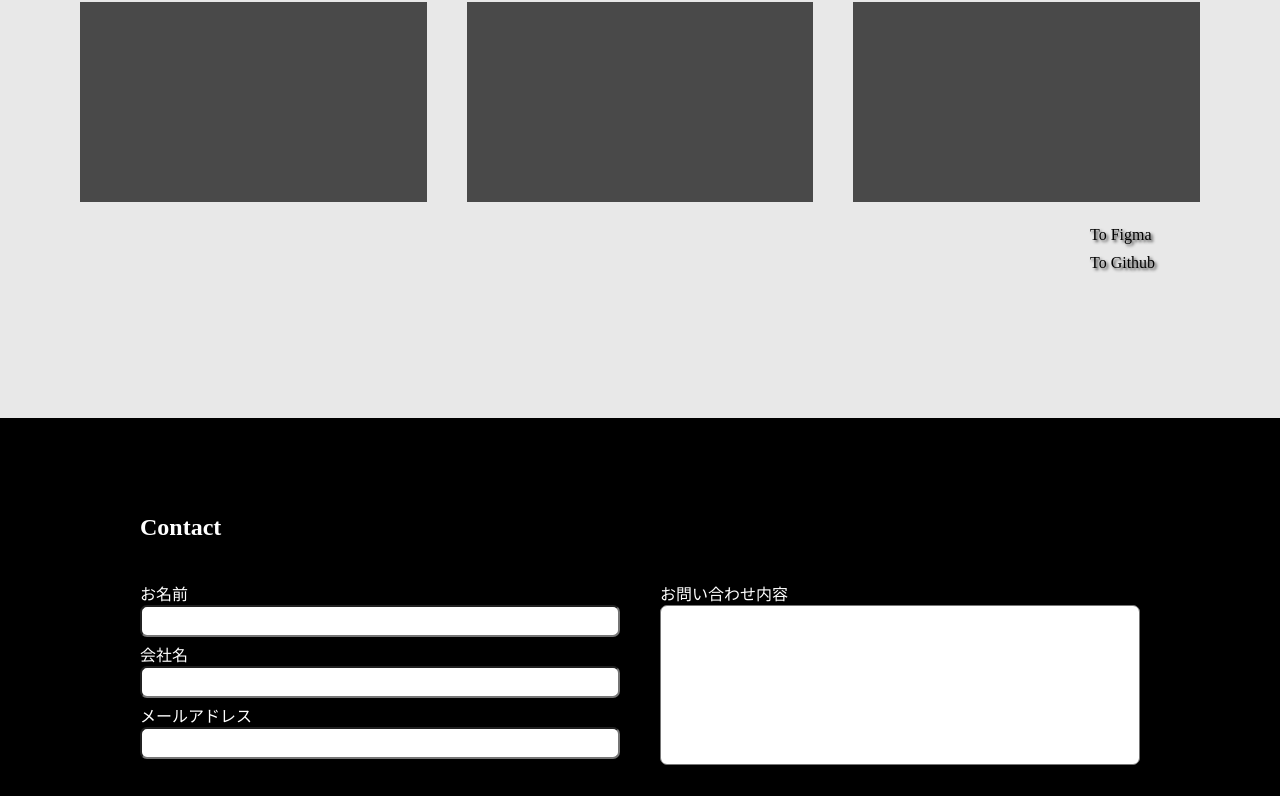
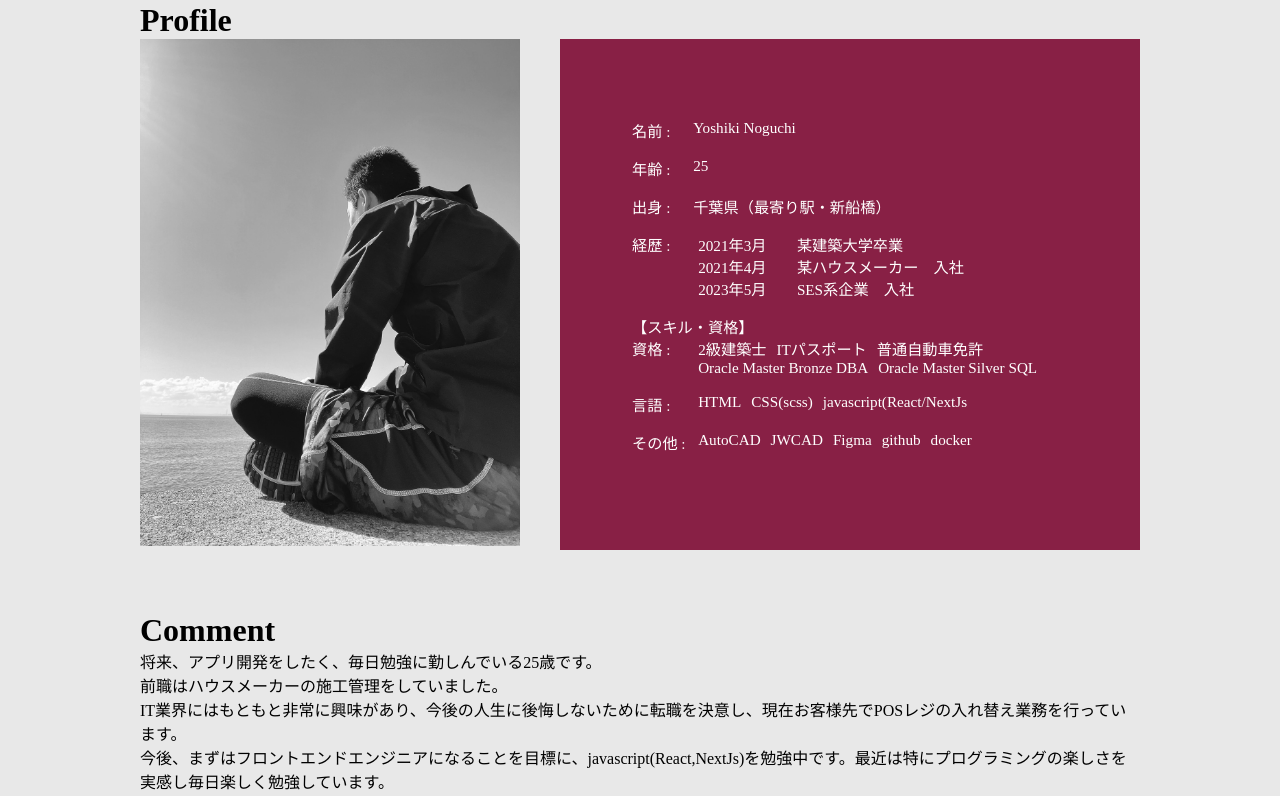
Before and after one commit to monosan77/portfolio00, a Next.js app: page / in a window 1280 px wide. Shown: the part 974-1770 px from the top of the page. Built offline with nearby package versions, Linux system fonts and the light colour scheme.

Commit message:
aboutファイルを追加

```diff
--- /dev/null
+++ b/src/components/About.jsx
@@ -0,0 +1,59 @@
+import React from "react";
+import styles from "./About.module.css";
+import { profileData, skils } from "./AboutData";
+
+export function About() {
+  return (
+    <div className={styles.contents}>
+      <div className={styles.About}>
+        <div className={styles.Profile}>
+          <h2 className={styles.title}>Profile</h2>
+          <div className={styles.content}>
+            <div className={styles.left}>
+              <img src="/index-IMG/me.jpg" alt="" />
+            </div>
+            <div className={styles.right}>
+              <dl>
+                {profileData.map((value, key) => {
+                  return (
+                    <div key={key}>
+                      <dt>{value.title} : </dt>
+                      <dd>{value.data}</dd>
+                    </div>
+                  );
+                })}
+
+                <p>【スキル・資格】</p>
+
+                {skils.map((value, key) => {
+                  return (
+                    <div key={key}>
+                      <dt>{value.title} : </dt>
+                      <dd>{value.data}</dd>
+                    </div>
+                  );
+                })}
+              </dl>
+            </div>
+          </div>
+        </div>
+        <div className={styles.Comment}>
+          <h2 className={styles.title}>Comment</h2>
+          <div className={styles.text}>
+            <p>
+              将来、アプリ開発をしたく、毎日勉強に勤しんでいる25歳です。
+              <br />
+              前職はハウスメーカーの施工管理をしていました。
+              <br />
+              IT業界にはもともと非常に興味があり、今後の人生に後悔しないために転職を決意し、現在お客様先でPOSレジの入れ替え業務を行っています。
+              <br />
+              今後、まずはフロントエンドエンジニアになることを目標に、javascript(React,NextJs)を勉強中です。最近は特にプログラミングの楽しさを実感し毎日楽しく勉強しています。
+              <br />
+              実務未経験ではありますが、目標に向かって積極的に挑戦していきたいと思います。
+            </p>
+          </div>
+        </div>
+      </div>
+    </div>
+  );
+}
--- /dev/null
+++ b/src/components/About.module.css
@@ -0,0 +1,49 @@
+.contents {
+  padding: 136px 0;
+  background-color: var(--main-color);
+}
+.title {
+  font-size: 2rem;
+}
+.About {
+  width: var(--main-width);
+  margin: 0 auto;
+}
+.Profile {
+  margin-bottom: 62px;
+}
+.content {
+  display: flex;
+  justify-content: space-between;
+}
+.left {
+  width: 38%;
+}
+.left img {
+  width: 100%;
+}
+.right {
+  width: 58%;
+  display: flex;
+  justify-content: center;
+  align-items: center;
+  background-color: #882045;
+  font-size: 0.95rem;
+  color: #fff;
+  padding: 42px 72px;
+}
+.right dl div {
+  display: flex;
+  margin-bottom: 16px;
+}
+.right dl dt {
+  width: 62px;
+}
+.right dl dd {
+  width: calc(100% - 56px);
+  display: flex;
+  flex-wrap: wrap;
+}
+.right dl dd p {
+  margin: 0 5px;
+}
--- /dev/null
+++ b/src/components/AboutData.jsx
@@ -0,0 +1,66 @@
+import React from "react";
+
+// 経歴データ（詳細）
+const Career = [
+  "2021年3月　　某建築大学卒業",
+  "2021年4月　　某ハウスメーカー　入社",
+  "2023年5月　　SES系企業　入社",
+];
+
+// 有資格
+const skil = [
+  "2級建築士",
+  "ITパスポート",
+  "普通自動車免許",
+  "Oracle Master Bronze DBA",
+  "Oracle Master Silver SQL",
+];
+
+// 開発言語
+const lang = ["HTML", "CSS(scss)", "javascript(React/NextJs"];
+// その他のスキル
+const other = ["AutoCAD", "JWCAD", "Figma", "github", "docker"];
+
+// 経歴データ
+export const profileData = [
+  {
+    title: "名前",
+    data: "Yoshiki Noguchi",
+  },
+  {
+    title: "年齢",
+    data: "25",
+  },
+  {
+    title: "出身",
+    data: "千葉県（最寄り駅・新船橋）",
+  },
+  {
+    title: "経歴",
+    data: Career.map((vaule, key) => {
+      return <p key={key}>{vaule}</p>;
+    }),
+  },
+];
+
+// スキル・資格
+export const skils = [
+  {
+    title: "資格",
+    data: skil.map((value, key) => {
+      return <p key={key}>{value}</p>;
+    }),
+  },
+  {
+    title: "言語",
+    data: lang.map((value, key) => {
+      return <p key={key}>{value}</p>;
+    }),
+  },
+  {
+    title: "その他",
+    data: other.map((value, key) => {
+      return <p key={key}>{value}</p>;
+    }),
+  },
+];
--- a/src/components/MainContents.jsx
+++ b/src/components/MainContents.jsx
@@ -1,6 +1,8 @@
 import Link from "next/link";
 import React from "react";
 import styles from "./MainContents.module.css";
+import { Works } from "./Works";
+import { About } from "./About";
 
 export function MainContents() {
   return (
@@ -9,38 +11,8 @@ export function MainContents() {
         <h1>Works</h1>
         <h1 className={styles.active}>About</h1>
       </div>
-      <div className={styles.contents}>
-        <div className={styles.Works}>
-          <div className={styles.grid}>
-            <div className={styles.app}></div>
-            <div className={styles.app}></div>
-            <div className={styles.app}></div>
-          </div>
-          <div className={styles.links}>
-            <Link
-              className={styles.anchor}
-              href="https://www.figma.com/file/IEGcKQ1AzyewKrDR85gpP8/My-Portfolio?type=design&node-id=1%3A2&mode=design&t=aWF1WKMwt4iO1c8d-1"
-              target="_blank"
-            >
-              <p>To Figma </p>
-              <img src="/index-IMG/icons8-外部リンク-48.png" alt="" />
-            </Link>
-          </div>
-          <div className={styles.links}>
-            <Link
-              className={styles.anchor}
-              href="https://github.com/monosan77/portfolio00.git"
-              target="_blank"
-            >
-              <p>To Github </p>
-              <img src="/index-IMG/icons8-外部リンク-48.png" alt="" />
-            </Link>
-          </div>
-        </div>
-        {/* <div className="About">
-
-        </div> */}
-      </div>
+      {/* <Works /> */}
+      <About />
     </div>
   );
 }
--- a/src/components/MainContents.module.css
+++ b/src/components/MainContents.module.css
@@ -20,88 +20,3 @@
   border: solid 3px var(--main-color);
   border-bottom: none;
 }
-
-.contents {
-  padding: 136px 0;
-  background-color: var(--main-color);
-}
-.Works {
-  width: var(--sub-width);
-  margin: 0 auto;
-}
-.grid {
-  display: grid;
-  grid-template-columns: 1fr 1fr 1fr;
-  gap: 40px;
-  margin-bottom: 24px;
-}
-.grid .app {
-  width: 100%;
-  height: 200px;
-  background-color: rgb(73, 73, 73);
-  cursor: pointer;
-}
-.links {
-  width: 100%;
-  display: flex;
-  justify-content: right;
-}
-.anchor {
-  width: 110px;
-  display: flex;
-  align-items: center;
-  position: relative;
-  text-shadow: 2px 2px 3px #333;
-  margin-bottom: 10px;
-}
-.anchor img {
-  width: 15px;
-  height: 15px;
-  margin-left: 10px;
-  opacity: 0;
-}
-.anchor:hover img {
-  animation: fade 0.2s linear 0.2s forwards;
-}
-.anchor:hover p {
-  color: var(--accent-color);
-}
-.anchor::after {
-  content: "";
-  width: 0%;
-  height: 2px;
-  background-color: #000;
-  position: absolute;
-  bottom: -5px;
-  left: 0;
-  transition: 0.3s;
-}
-.anchor::before {
-  content: "";
-  opacity: 0;
-  width: 7px;
-  height: 7px;
-  border-color: #000 #000 transparent transparent;
-  border-width: 2px;
-  border-style: solid;
-  position: absolute;
-  bottom: -14px;
-  left: 0%;
-  transition: 0.2s;
-  transform: translate(-50%, -50%) rotate(45deg);
-}
-.anchor:hover:after {
-  width: 100%;
-}
-.anchor:hover::before {
-  left: 95%;
-  opacity: 1;
-}
-@keyframes fade {
-  0% {
-    opacity: 0;
-  }
-  100% {
-    opacity: 1;
-  }
-}
--- /dev/null
+++ b/src/components/Works.jsx
@@ -0,0 +1,37 @@
+import Link from "next/link";
+import React from "react";
+import styles from "./Works.module.css";
+
+export function Works() {
+  return (
+    <div className={styles.contents}>
+      <div className={styles.Works}>
+        <div className={styles.grid}>
+          <div className={styles.app}></div>
+          <div className={styles.app}></div>
+          <div className={styles.app}></div>
+        </div>
+        <div className={styles.links}>
+          <Link
+            className={styles.anchor}
+            href="https://www.figma.com/file/IEGcKQ1AzyewKrDR85gpP8/My-Portfolio?type=design&node-id=1%3A2&mode=design&t=aWF1WKMwt4iO1c8d-1"
+            target="_blank"
+          >
+            <p>To Figma </p>
+            <img src="/index-IMG/icons8-外部リンク-48.png" alt="" />
+          </Link>
+        </div>
+        <div className={styles.links}>
+          <Link
+            className={styles.anchor}
+            href="https://github.com/monosan77/portfolio00.git"
+            target="_blank"
+          >
+            <p>To Github </p>
+            <img src="/index-IMG/icons8-外部リンク-48.png" alt="" />
+          </Link>
+        </div>
+      </div>
+    </div>
+  );
+}
--- /dev/null
+++ b/src/components/Works.module.css
@@ -0,0 +1,84 @@
+.contents {
+  padding: 136px 0;
+  background-color: var(--main-color);
+}
+.Works {
+  width: var(--sub-width);
+  margin: 0 auto;
+}
+.grid {
+  display: grid;
+  grid-template-columns: 1fr 1fr 1fr;
+  gap: 40px;
+  margin-bottom: 24px;
+}
+.grid .app {
+  width: 100%;
+  height: 200px;
+  background-color: rgb(73, 73, 73);
+  cursor: pointer;
+}
+.links {
+  width: 100%;
+  display: flex;
+  justify-content: right;
+}
+.anchor {
+  width: 110px;
+  display: flex;
+  align-items: center;
+  position: relative;
+  text-shadow: 2px 2px 3px #333;
+  margin-bottom: 10px;
+}
+.anchor img {
+  width: 15px;
+  height: 15px;
+  margin-left: 10px;
+  opacity: 0;
+}
+.anchor:hover img {
+  animation: fade 0.2s linear 0.2s forwards;
+}
+.anchor:hover p {
+  color: var(--accent-color);
+}
+.anchor::after {
+  content: "";
+  width: 0%;
+  height: 2px;
+  background-color: #000;
+  position: absolute;
+  bottom: -5px;
+  left: 0;
+  transition: 0.3s;
+}
+.anchor::before {
+  content: "";
+  opacity: 0;
+  width: 7px;
+  height: 7px;
+  border-color: #000 #000 transparent transparent;
+  border-width: 2px;
+  border-style: solid;
+  position: absolute;
+  bottom: -14px;
+  left: 0%;
+  transition: 0.2s;
+  transform: translate(-50%, -50%) rotate(45deg);
+}
+.anchor:hover:after {
+  width: 100%;
+}
+.anchor:hover::before {
+  left: 95%;
+  opacity: 1;
+}
+@keyframes fade {
+  0% {
+    opacity: 0;
+  }
+  100% {
+    opacity: 1;
+  }
+}
```
